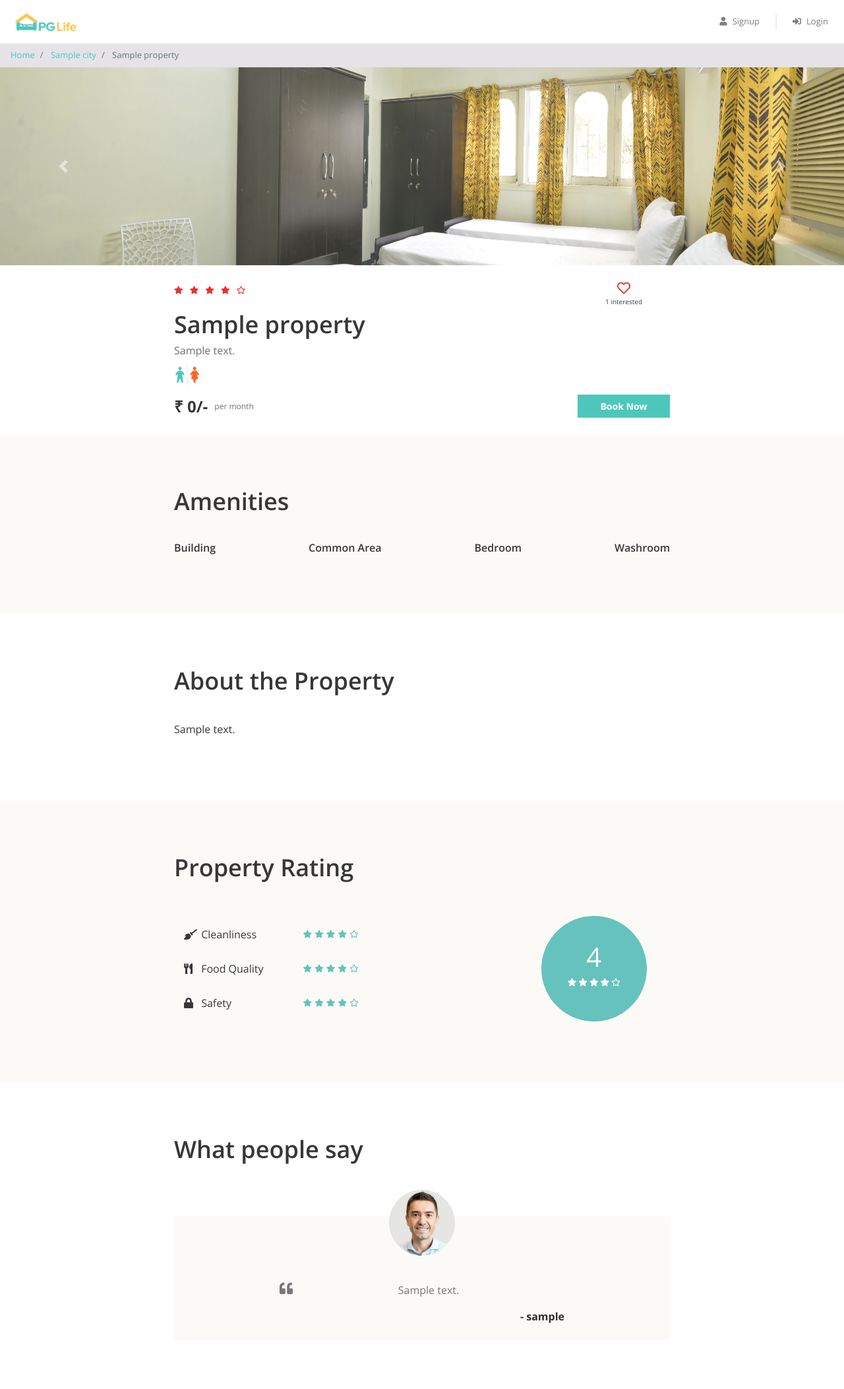
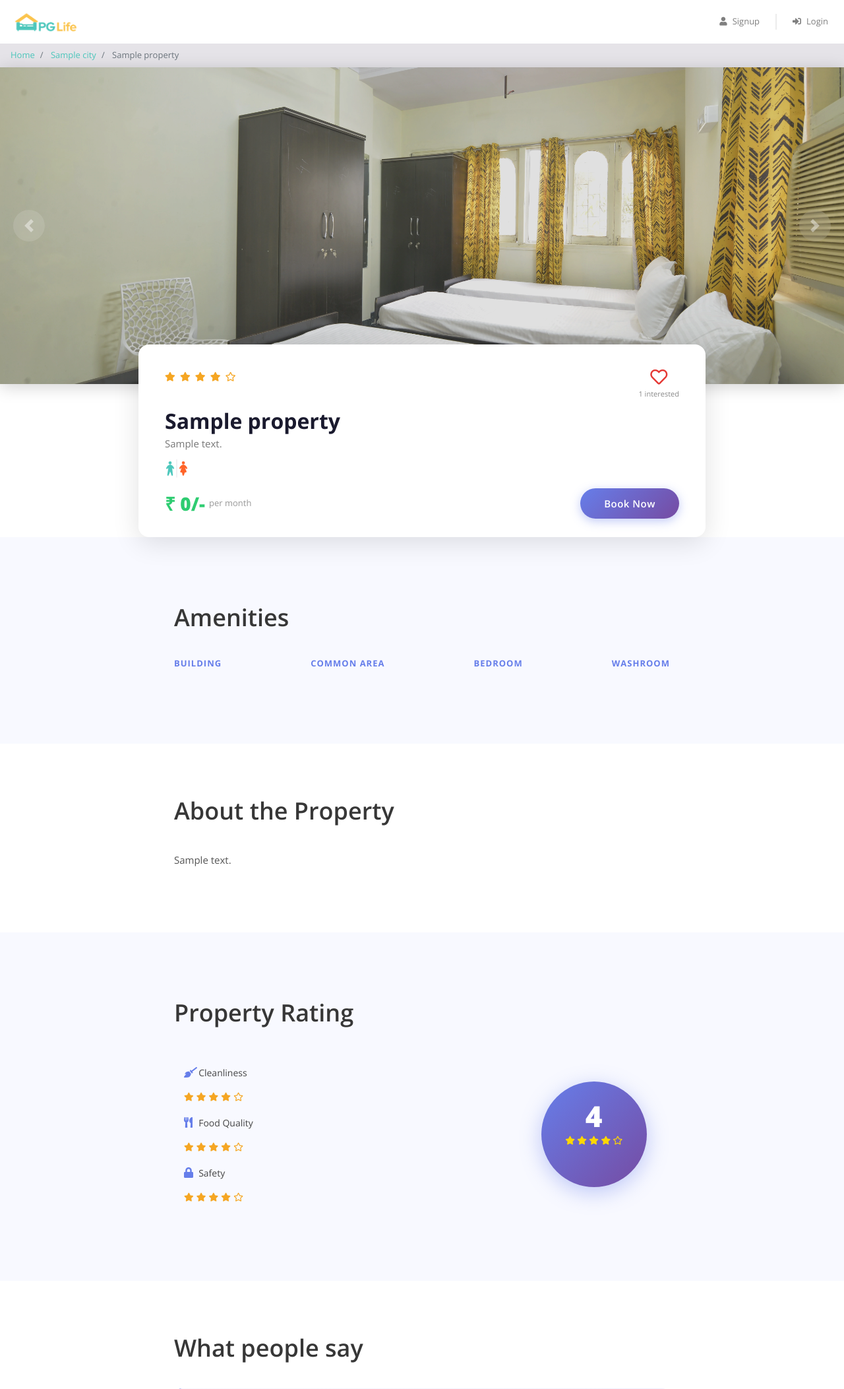
Before and after one commit to rajputlakshya619-source/pglife-project, a PHP site: page /property_detail.php?property_id=1 in a window 1280 px wide. Shown: the top 2105 px of the page at 66% size. Run offline with PHP 8.4, Linux system fonts and the light colour scheme; tables that the repository leaves empty or names only in its code hold one stand-in row (values such as "Sample post"); some libraries are stand-ins or nearby versions.

Commit message:
Update property_detail.css

```diff
--- a/css/property_detail.css
+++ b/css/property_detail.css
@@ -1,197 +1,223 @@
+/* ── Carousel ── */
+.carousel {
+    position: relative;
+    box-shadow: 0 4px 24px rgba(0,0,0,0.18);
+}
 .carousel img {
-    height: 300px;
+    height: 480px;
     object-fit: cover;
+    filter: brightness(0.88);
+}
+.carousel-control-prev,
+.carousel-control-next {
+    width: 48px;
+    height: 48px;
+    background: rgba(255,255,255,0.25);
+    border-radius: 50%;
+    top: 50%;
+    transform: translateY(-50%);
+    backdrop-filter: blur(4px);
+}
+.carousel-control-prev { left: 20px; }
+.carousel-control-next { right: 20px; }
+
+/* ── Property summary card ── */
+.property-summary {
+    max-width: 860px;
+    margin: -60px auto 0;
+    background: #fff;
+    border-radius: 16px;
+    padding: 36px 40px 28px;
+    box-shadow: 0 8px 40px rgba(0,0,0,0.12);
+    position: relative;
+    z-index: 10;
 }
 
-.property-summary {
-    padding: 24px;
+/* ── Stars ── */
+.star-container i {
+    color: #F5A623;
+    font-size: 14px;
+    margin-right: 3px;
 }
 
-.property-amenities,
-.property-rating {
-    background-color: #fcfaf7;
+/* ── Heart / interested ── */
+.interested-container {
+    text-align: center;
+}
+.interested-container i {
+    color: #E53935;
+    font-size: 26px;
+    cursor: pointer;
+    transition: transform 0.2s;
+}
+.interested-container i:hover { transform: scale(1.2); }
+.interested-text { font-size: 11px; color: #888; margin-top: 2px; }
+
+/* ── Property name & address ── */
+.detail-container { padding: 14px 0 12px; }
+.property-name {
+    font-size: 32px;
+    font-weight: 700;
+    color: #1a1a2e;
+    line-height: 1.2;
+}
+.property-address {
+    color: #777;
+    font-size: 15px;
+    margin-top: 4px;
+}
+.property-gender img { width: 36px; margin-top: 8px; }
+
+/* ── Rent & Book ── */
+.rent-container { display: flex; align-items: center; gap: 6px; }
+.rent {
+    font-size: 28px;
+    font-weight: 800;
+    color: #2ecc71;
+}
+.rent-unit { color: #999; font-size: 13px; }
+.button-container { display: flex; align-items: center; justify-content: flex-end; }
+.button-container .btn {
+    background: linear-gradient(135deg, #667eea, #764ba2);
+    border: none;
+    border-radius: 50px;
+    padding: 12px 36px;
+    font-size: 15px;
+    font-weight: 600;
+    letter-spacing: 0.5px;
+    box-shadow: 0 4px 15px rgba(102,126,234,0.4);
+    transition: transform 0.2s, box-shadow 0.2s;
+}
+.button-container .btn:hover {
+    transform: translateY(-2px);
+    box-shadow: 0 6px 20px rgba(102,126,234,0.5);
 }
 
-.star-container i {
-    color: #EA322E;
-    font-size: 12px;
-    margin-right: 6px;
+/* ── Section wrapper ── */
+.section-card {
+    max-width: 860px;
+    margin: 32px auto;
+    background: #fff;
+    border-radius: 16px;
+    padding: 40px;
+    box-shadow: 0 4px 24px rgba(0,0,0,0.07);
+}
+.section-card h1 {
+    font-size: 24px;
+    font-weight: 700;
+    color: #1a1a2e;
+    margin-bottom: 28px;
+    padding-bottom: 12px;
+    border-bottom: 3px solid #667eea;
+    display: inline-block;
 }
 
-.interested-container {
-    text-align: center;
-    padding-right: 42px;
+/* ── Amenities ── */
+.property-amenities { background: #f8f9ff; padding: 20px 0; }
+.property-amenities h5 {
+    font-size: 13px;
+    font-weight: 700;
+    text-transform: uppercase;
+    letter-spacing: 1px;
+    color: #667eea;
+    margin-bottom: 14px;
+}
+.amenity-container {
+    display: flex;
+    align-items: center;
+    gap: 8px;
+    margin: 10px 0;
+    padding: 8px 12px;
+    background: #fff;
+    border-radius: 8px;
+    box-shadow: 0 1px 6px rgba(0,0,0,0.06);
+    font-size: 14px;
+    color: #444;
+}
+.amenity-container img {
+    height: 22px;
+    width: 22px;
+    object-fit: contain;
+    flex-shrink: 0;
 }
 
-@media (max-width: 768px) {
-    .interested-container {
-        padding-right: 0px;
-    }
+/* ── About ── */
+.property-about { background: #fff; }
+.property-about p {
+    color: #555;
+    font-size: 15px;
+    line-height: 1.8;
 }
 
-.interested-container i {
-    color: #EA322E;
-    font-size: 20px;
-    cursor: pointer;
-}
-
-.interested-text {
-    font-size: 10px;
-}
-
-.detail-container {
-    padding-bottom: 10px;
-}
-
-.property-name {
-    font-size: 36px;
-    font-weight: 600;
-}
-
-@media (max-width: 768px) {
-    .property-name {
-        font-size: 24px;
-    }
-}
-
-.property-address {
-    color: #6f6f6f;
-    font-size: 16px;
-    padding-bottom: 5px;
-}
-
-.property-gender img {
-    width: 40px;
-}
-
-.rent-container {
+/* ── Rating ── */
+.property-rating { background: #f8f9ff; padding: 20px 0; }
+.rating-criteria {
     display: flex;
     align-items: center;
+    margin: 16px 0;
+    gap: 12px;
 }
-
-.rent {
-    font-size: 24px;
-    font-weight: bold;
-    padding-right: 10px;
-}
-
-@media (max-width: 768px) {
-    .rent {
-        font-size: 18px;
-    }
-}
-
-.rent-unit {
-    color: #6f6f6f;
-    font-size: 12px;
-}
-
-.button-container .btn {
-    font-size: 14px;
-    border-radius: 0px;
-    width: 140px;
-    float: right;
-}
-
-@media (max-width: 768px) {
-    .property-amenities .row>div {
-        padding-bottom: 24px;
-    }
-}
-
-.amenity-container {
-    margin: 8px 0px;
-}
-
-.amenity-container img {
-    height: 20px;
-    margin-top: -4px;
-    margin-right: 4px;
-}
-
-.rating-criteria {
-    margin: 28px 0px;
-}
-
-.rating-criteria-icon {
-    width: 14px;
-}
-
-.rating-criteria-text {
-    margin-left: 8px;
-}
-
-.rating-criteria-star-container {
-    margin-top: -2px;
-}
-
-.rating-criteria-star-container i {
-    color: #66C2BD;
-    font-size: 12px;
-}
+.rating-criteria-icon { color: #667eea; width: 18px; }
+.rating-criteria-text { font-size: 14px; color: #444; min-width: 90px; }
+.rating-criteria-star-container i { color: #F5A623; font-size: 13px; }
 
 .rating-circle {
-    background-color: #66C2BD;
+    background: linear-gradient(135deg, #667eea, #764ba2);
     color: white;
     text-align: center;
     height: 160px;
     width: 160px;
     border-radius: 50%;
-    padding-top: 32px;
+    padding-top: 30px;
     margin: auto;
+    box-shadow: 0 8px 32px rgba(102,126,234,0.4);
+}
+.total-rating { font-size: 44px; font-weight: 800; line-height: 1; }
+.rating-circle-star-container { font-size: 13px; margin-top: 6px; }
+.rating-circle-star-container i { color: #FFD700; }
+
+/* ── Testimonials ── */
+.property-testimonials { background: #fff; }
+.testimonial-block {
+    background: linear-gradient(135deg, #f8f9ff, #eef0ff);
+    border-left: 4px solid #667eea;
+    border-radius: 12px;
+    padding: 28px 32px;
+    margin-bottom: 20px;
+    display: flex;
+    flex-direction: column;
+    gap: 10px;
+}
+.testimonial-image-container { display: none; }
+.testimonial-text {
+    color: #555;
+    font-size: 15px;
+    line-height: 1.7;
+    font-style: italic;
+    position: relative;
+    padding-left: 28px;
+}
+.testimonial-text i {
+    color: #667eea;
+    font-size: 22px;
+    position: absolute;
+    left: 0;
+    top: 0;
+}
+.testimonial-text p { margin: 0; text-indent: 0; }
+.testimonial-name {
+    text-align: right;
+    font-weight: 700;
+    color: #667eea;
+    font-size: 14px;
 }
 
-.total-rating {
-    font-size: 40px;
+/* ── Responsive ── */
+@media (max-width: 768px) {
+    .carousel img { height: 220px; }
+    .property-summary { margin: -30px 12px 0; padding: 20px; }
+    .property-name { font-size: 22px; }
+    .rent { font-size: 20px; }
+    .section-card { margin: 16px 12px; padding: 24px 16px; }
+    .testimonial-block { padding: 20px 16px; }
 }
-
-.rating-circle-star-container {
-    font-size: 12px;
-}
-
-.testimonial-block {
-    background-color: #fcfaf7;
-    padding: 0px 160px 24px;
-    margin-top: 80px;
-}
-
-@media (max-width: 768px) {
-    .testimonial-block {
-        padding: 0px 24px 24px;
-    }
-}
-
-.testimonial-image-container {
-    text-align: center;
-}
-
-.testimonial-img {
-    width: 100px;
-    border-radius: 50%;
-    position: relative;
-    top: -40px;
-}
-
-.testimonial-text {
-    color: #777777;
-    text-align: center;
-    position: relative;
-}
-
-.testimonial-text i {
-    font-size: 20px;
-    position: absolute;
-    left: 0px;
-    top: 0px;
-}
-
-.testimonial-text p {
-    text-indent: 20px;
-}
-
-.testimonial-name {
-    color: #2F2E2E;
-    text-align: right;
-    font-weight: bold;
-    margin-top: 12px;
-}
```
